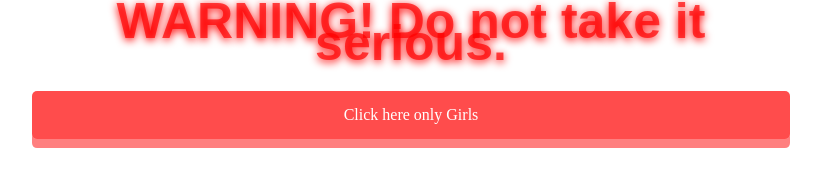
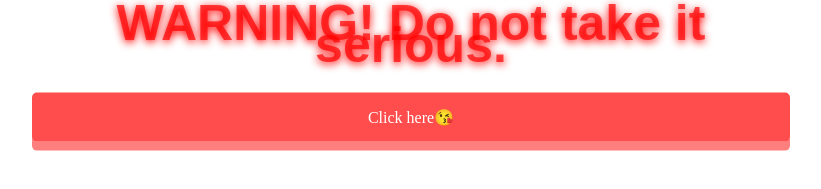
Before and after one commit to Bekzodweb/Love, a plain HTML site: page index.html in a window 1280 px wide. Shown: the part 277-466 px from the top of the page, without its empty margins (229-1050 px from the left). Drawn offline with Linux system fonts and the light colour scheme.

Commit message:
Update index.html

```diff
--- a/index.html
+++ b/index.html
@@ -11,7 +11,7 @@
 		<div class="love-text">
 			<h1 class="love-title">WARNING! Do not take it serious.</h1>
 			<a href="love.html" class="love-link">
-				 Click here only Girls
+				 Click here😘
 
 			</a>
 		</div>
```
